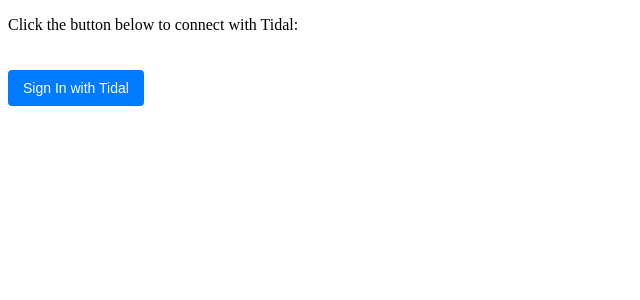
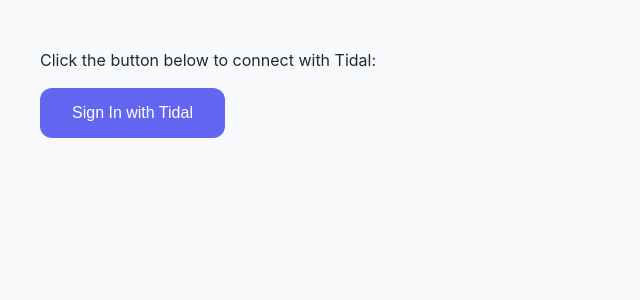
Before and after one commit to nqwrc/tidal-mig, a Flask app: page / in a window 1280 px wide. Shown: the top 300 px of the page, without its empty margins (0-640 px from the left). Run offline with Flask 3, Linux system fonts and the light colour scheme.

Commit message:
Assistant checkpoint: Enhanced visual design with modern styling
Assistant generated file changes:
- static/styles.css: Enhance visual design with modern styling

---

User prompt:

just improve the visual design

Replit-Commit-Author: Assistant
Replit-Commit-Session-Id: 7ee66f41-8244-4921-814c-5cce2edd2cf3

```diff
--- a/static/styles.css
+++ b/static/styles.css
@@ -1,153 +1,197 @@
-/* Category Selection Styles */
-.category-selection {
-  text-align: center;
-  margin: 20px auto;
+
+/* Modern Design System */
+:root {
+  --primary: #6366f1;
+  --primary-dark: #4f46e5;
+  --background: #f9fafb;
+  --surface: #ffffff;
+  --text: #1f2937;
+  --text-light: #6b7280;
+  --border: #e5e7eb;
+  --shadow: 0 1px 3px rgba(0,0,0,0.1);
+  --radius: 0.75rem;
 }
 
-.category-btn {
-  margin: 10px;
-  padding: 15px 30px;
-  font-size: 1.2rem;
-  background-color: #2575fc;
-  color: #fff;
-  border: none;
-  border-radius: 5px;
-  cursor: pointer;
-  transition: background-color 0.3s ease;
+body {
+  font-family: -apple-system, BlinkMacSystemFont, 'Segoe UI', Roboto, sans-serif;
+  background: var(--background);
+  color: var(--text);
+  line-height: 1.5;
+  margin: 0;
+  padding: 0;
 }
 
-.category-btn:hover {
-  background-color: #1a5bb8;
+.container {
+  max-width: 1200px;
+  margin: 0 auto;
+  padding: 2rem;
 }
 
-/* Category View Styles */
-.category-view {
-  display: grid;
-  grid-template-columns: repeat(auto-fill, minmax(200px, 1fr));
-  gap: 20px;
-  padding: 20px;
-}
-
-.category-view h2 {
-  margin-top: 0;
-}
-
-/* Reuse scrollable content styling */
-.scrollable-content {
-  max-height: 400px;
-  overflow-y: auto;
-  padding: 10px;
-  border: 1px solid #ccc;
-  border-radius: 5px;
-}
-
-.scrollable-content {
-  scroll-snap-type: y mandatory;
-}
-
-.scrollable-content > * {
-  scroll-snap-align: start;
-}
-.scrollable-content::-webkit-scrollbar {
-  width: 8px;
-}
-
-.scrollable-content::-webkit-scrollbar-thumb {
-  background-color: #888;
-  border-radius: 4px;
-}
-
-.scrollable-content::-webkit-scrollbar-thumb:hover {
-  background-color: #555;
-}
-
-
-/* Back Button Style */
-.btn-secondary {
-  background-color: #fff;
-  border: 1px solid #ddd;
-  border-radius: 8px;
-  padding: 10px 15px;
-  min-width: 200px;
-  max-width: 300px;
-  box-shadow: 0 2px 4px rgba(0,0,0,0.1);
-  transition: transform 0.3s ease, box-shadow 0.3s ease;
-  text-align: center;
-}
-
-.btn-secondary:hover {
-  transform: scale(1.02);
-  box-shadow: 0 4px 8px rgba(0,0,0,0.15);
-}
-
-/* Existing Button Styles */
-.btn {
-  font-size: 1rem;
-  padding: 10px 20px;
-  border-radius: 5px;
-  border: none;
-  cursor: pointer;
-  transition: background-color 0.3s ease;
-}
-
-.btn-login {
-  background-color: #2575fc;
-  color: #fff;
-  margin-top: 20px;
-}
-
-.btn-login:hover {
-  background-color: #1a5bb8;
-}
-
-.btn-primary {
-  background-color: #2575fc;
-  color: #fff;
-}
-
-.btn-primary:hover {
-  background-color: #1a5bb8;
-}
-
+/* Header Styles */
 .header {
-  background-color: #f8f9fa;
-  padding: 20px;
-  border-bottom: 1px solid #dee2e6;
+  background: var(--surface);
+  border-bottom: 1px solid var(--border);
+  padding: 1rem 0;
+  margin-bottom: 2rem;
 }
 
 .header-content {
+  max-width: 1200px;
+  margin: 0 auto;
+  padding: 0 2rem;
   display: flex;
   align-items: center;
   justify-content: space-between;
 }
 
 h1 {
+  font-size: 1.875rem;
+  font-weight: 700;
+  color: var(--text);
   margin: 0;
-  font-size: 24px;
-  color: #343a40;
+}
+
+h2 {
+  font-size: 1.5rem;
+  font-weight: 600;
+  color: var(--text);
+  margin-bottom: 1.5rem;
+}
+
+/* Button Styles */
+.btn {
+  display: inline-flex;
+  align-items: center;
+  justify-content: center;
+  padding: 0.75rem 1.5rem;
+  font-size: 0.875rem;
+  font-weight: 500;
+  border-radius: var(--radius);
+  transition: all 0.2s;
+  cursor: pointer;
+  border: none;
+}
+
+.btn-primary {
+  background: var(--primary);
+  color: white;
+}
+
+.btn-primary:hover {
+  background: var(--primary-dark);
+  transform: translateY(-1px);
+}
+
+.btn-secondary {
+  background: var(--surface);
+  border: 1px solid var(--border);
+  color: var(--text);
+}
+
+.btn-secondary:hover {
+  border-color: var(--primary);
+  color: var(--primary);
+}
+
+.btn-login {
+  background: var(--primary);
+  color: white;
+  font-size: 1rem;
+  padding: 1rem 2rem;
+}
+
+/* Category Selection */
+.category-selection {
+  display: grid;
+  grid-template-columns: repeat(auto-fit, minmax(240px, 1fr));
+  gap: 1.5rem;
+  margin: 2rem 0;
+}
+
+.category-btn {
+  background: var(--surface);
+  border: 1px solid var(--border);
+  padding: 2rem;
+  border-radius: var(--radius);
+  font-size: 1rem;
+  font-weight: 500;
+  transition: all 0.2s;
+  text-align: center;
+}
+
+.category-btn:hover {
+  border-color: var(--primary);
+  color: var(--primary);
+  transform: translateY(-2px);
+}
+
+/* Category View */
+.category-view {
+  background: var(--surface);
+  border-radius: var(--radius);
+  padding: 2rem;
+  box-shadow: var(--shadow);
+  margin-bottom: 2rem;
+}
+
+.scrollable-content {
+  max-height: 500px;
+  overflow-y: auto;
+  padding: 1rem;
+  border: 1px solid var(--border);
+  border-radius: var(--radius);
+}
+
+.scrollable-content::-webkit-scrollbar {
+  width: 8px;
+}
+
+.scrollable-content::-webkit-scrollbar-track {
+  background: var(--background);
+}
+
+.scrollable-content::-webkit-scrollbar-thumb {
+  background: var(--text-light);
+  border-radius: 4px;
+}
+
+/* List Styles */
+ul {
+  list-style: none;
+  padding: 0;
+  margin: 0;
+}
+
+li {
+  padding: 1rem;
+  border-bottom: 1px solid var(--border);
+}
+
+li:last-child {
+  border-bottom: none;
+}
+
+/* Forms */
+input[type="file"] {
+  padding: 0.5rem;
+  border: 1px solid var(--border);
+  border-radius: var(--radius);
+  width: 100%;
+  margin-bottom: 1rem;
 }
 
 .button-group {
   display: flex;
-  align-items: center;
+  gap: 1rem;
+  margin-top: 1rem;
 }
 
-.button-group form {
-  margin-left: 10px;
+/* Login Container */
+.login-container {
+  display: flex;
+  flex-direction: column;
+  align-items: center;
+  justify-content: center;
+  min-height: 70vh;
+  text-align: center;
 }
-
-.btn {
-  background-color: #007bff;
-  color: white;
-  border: none;
-  padding: 10px 15px;
-  font-size: 14px;
-  cursor: pointer;
-  border-radius: 4px;
-  transition: background-color 0.3s ease;
-}
-
-.btn:hover {
-  transform: scale(1.02);
-  box-shadow: 0 4px 8px rgba(0,0,0,0.15);
-}
```
